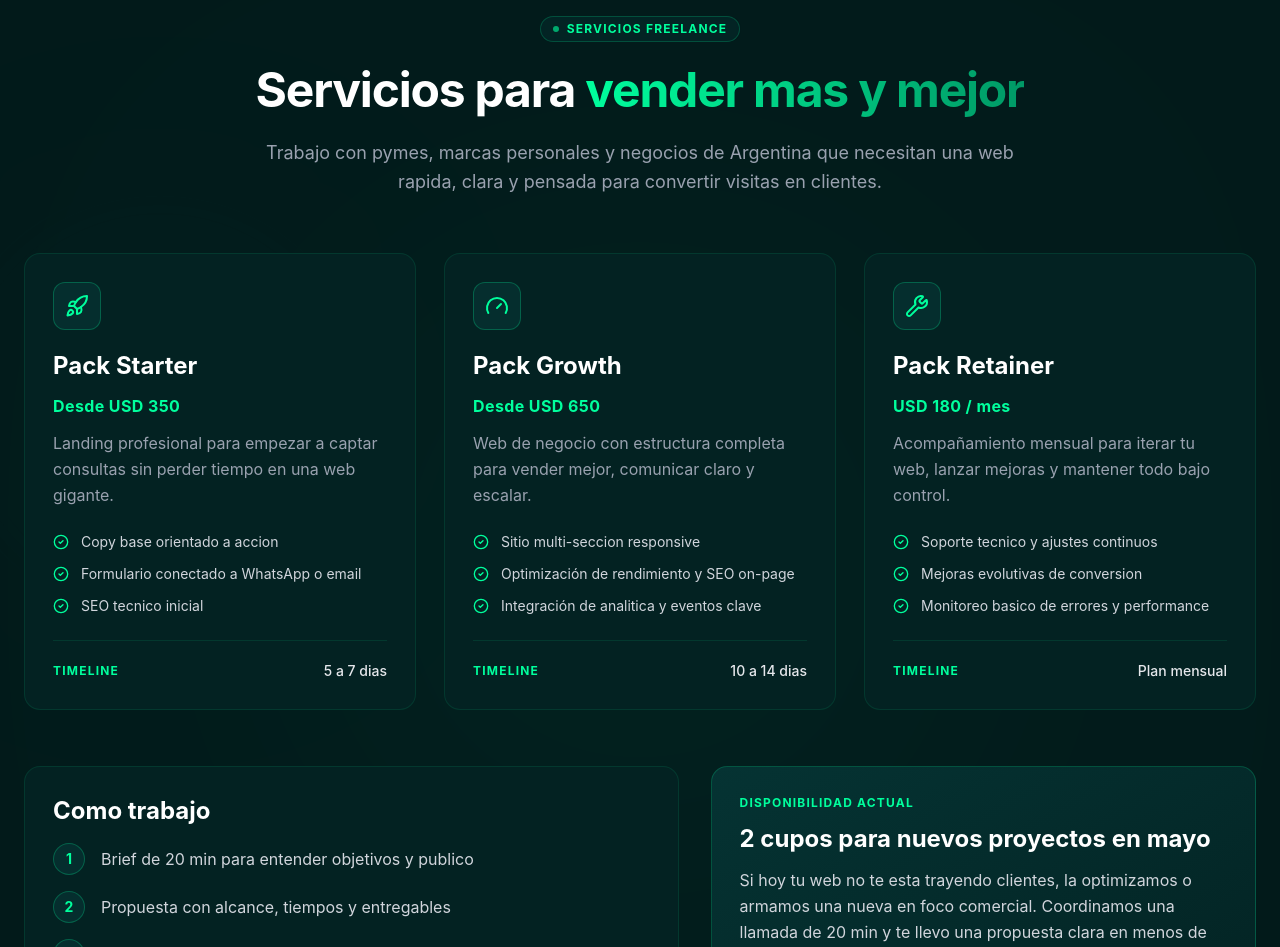
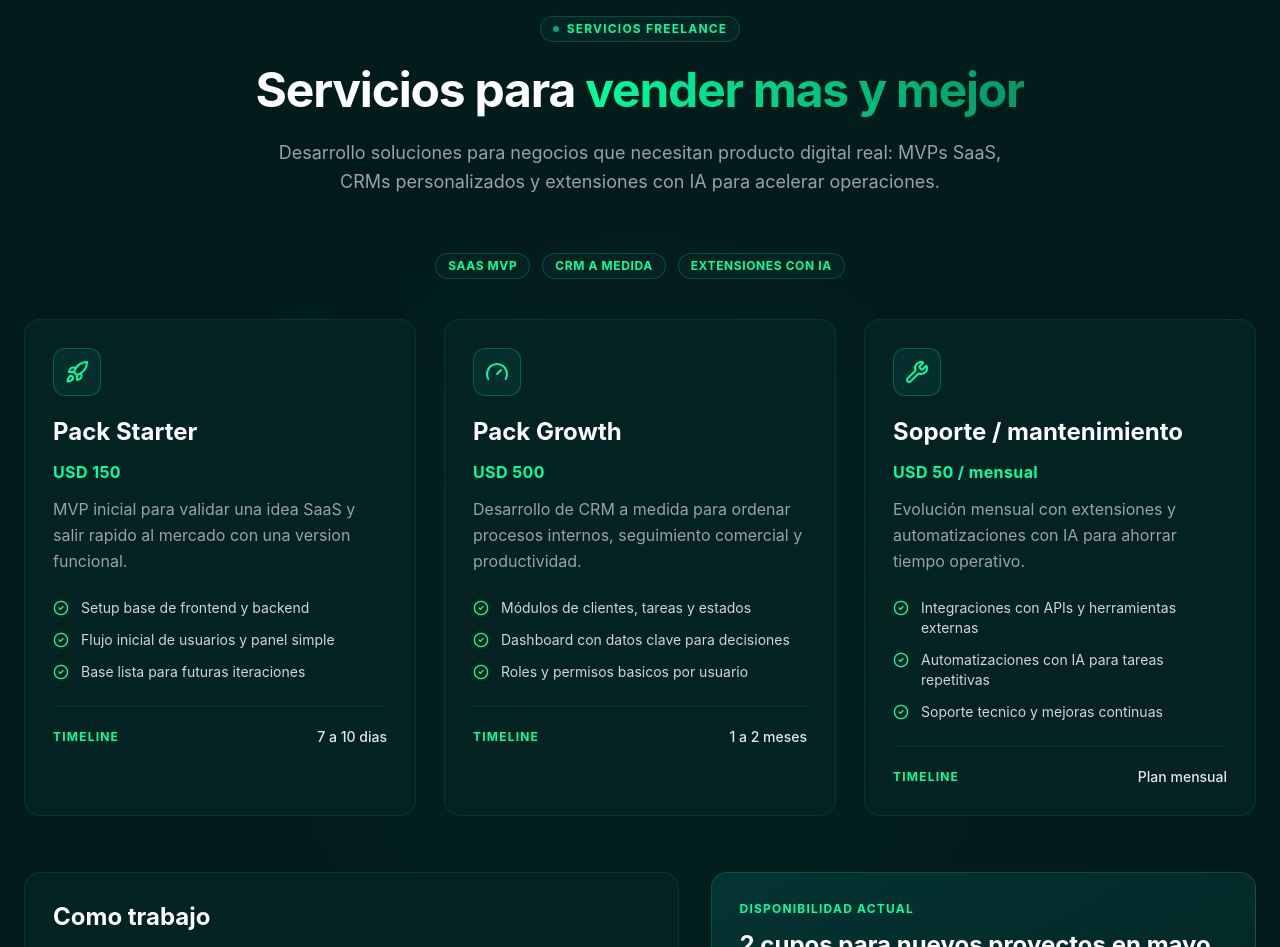
Before and after one commit to juanmoore-creator/porfolio, a React (Vite) app: page / in a window 1280 px wide. Shown: the part 1580-2527 px from the top of the page. Built offline with nearby package versions, Linux system fonts and the light colour scheme.

Commit message:
commmit  update 4

```diff
--- a/src/components/Services.jsx
+++ b/src/components/Services.jsx
@@ -6,25 +6,25 @@ const services = [
     {
         icon: <Rocket className="w-6 h-6 text-[#00ff9d]" />,
         title: 'Pack Starter',
-        price: 'Desde USD 350',
-        description: 'Landing profesional para empezar a captar consultas sin perder tiempo en una web gigante.',
-        deliverables: ['Copy base orientado a accion', 'Formulario conectado a WhatsApp o email', 'SEO tecnico inicial'],
-        timeline: '5 a 7 dias'
+        price: 'USD 150',
+        description: 'MVP inicial para validar una idea SaaS y salir rapido al mercado con una version funcional.',
+        deliverables: ['Setup base de frontend y backend', 'Flujo inicial de usuarios y panel simple', 'Base lista para futuras iteraciones'],
+        timeline: '7 a 10 dias'
     },
     {
         icon: <Gauge className="w-6 h-6 text-[#00ff9d]" />,
         title: 'Pack Growth',
-        price: 'Desde USD 650',
-        description: 'Web de negocio con estructura completa para vender mejor, comunicar claro y escalar.',
-        deliverables: ['Sitio multi-seccion responsive', 'Optimización de rendimiento y SEO on-page', 'Integración de analitica y eventos clave'],
-        timeline: '10 a 14 dias'
+        price: 'USD 500',
+        description: 'Desarrollo de CRM a medida para ordenar procesos internos, seguimiento comercial y productividad.',
+        deliverables: ['Módulos de clientes, tareas y estados', 'Dashboard con datos clave para decisiones', 'Roles y permisos basicos por usuario'],
+        timeline: '1 a 2 meses'
     },
     {
         icon: <Wrench className="w-6 h-6 text-[#00ff9d]" />,
-        title: 'Pack Retainer',
-        price: 'USD 180 / mes',
-        description: 'Acompañamiento mensual para iterar tu web, lanzar mejoras y mantener todo bajo control.',
-        deliverables: ['Soporte tecnico y ajustes continuos', 'Mejoras evolutivas de conversion', 'Monitoreo basico de errores y performance'],
+        title: 'Soporte / mantenimiento',
+        price: 'USD 50 / mensual',
+        description: 'Evolución mensual con extensiones y automatizaciones con IA para ahorrar tiempo operativo.',
+        deliverables: ['Integraciones con APIs y herramientas externas', 'Automatizaciones con IA para tareas repetitivas', 'Soporte tecnico y mejoras continuas'],
         timeline: 'Plan mensual'
     }
 ];
@@ -62,10 +62,21 @@ const Services = () => {
                     </h2>
 
                     <p className="text-gray-400 max-w-3xl mx-auto text-lg leading-relaxed">
-                        Trabajo con pymes, marcas personales y negocios de Argentina que necesitan una web rapida,
-                        clara y pensada para convertir visitas en clientes.
+                        Desarrollo soluciones para negocios que necesitan producto digital real: MVPs SaaS,
+                        CRMs personalizados y extensiones con IA para acelerar operaciones.
                     </p>
                 </motion.div>
+
+                <div className="flex flex-wrap justify-center gap-3 mb-10">
+                    {['SaaS MVP', 'CRM a medida', 'Extensiones con IA'].map((tag) => (
+                        <span
+                            key={tag}
+                            className="px-3 py-1 rounded-full border border-[#00ff9d]/20 bg-[#052e2e]/40 text-[#00ff9d] text-xs font-bold tracking-wider uppercase"
+                        >
+                            {tag}
+                        </span>
+                    ))}
+                </div>
 
                 <div className="grid grid-cols-1 lg:grid-cols-3 gap-7 mb-14">
                     {services.map((service, index) => (
```
